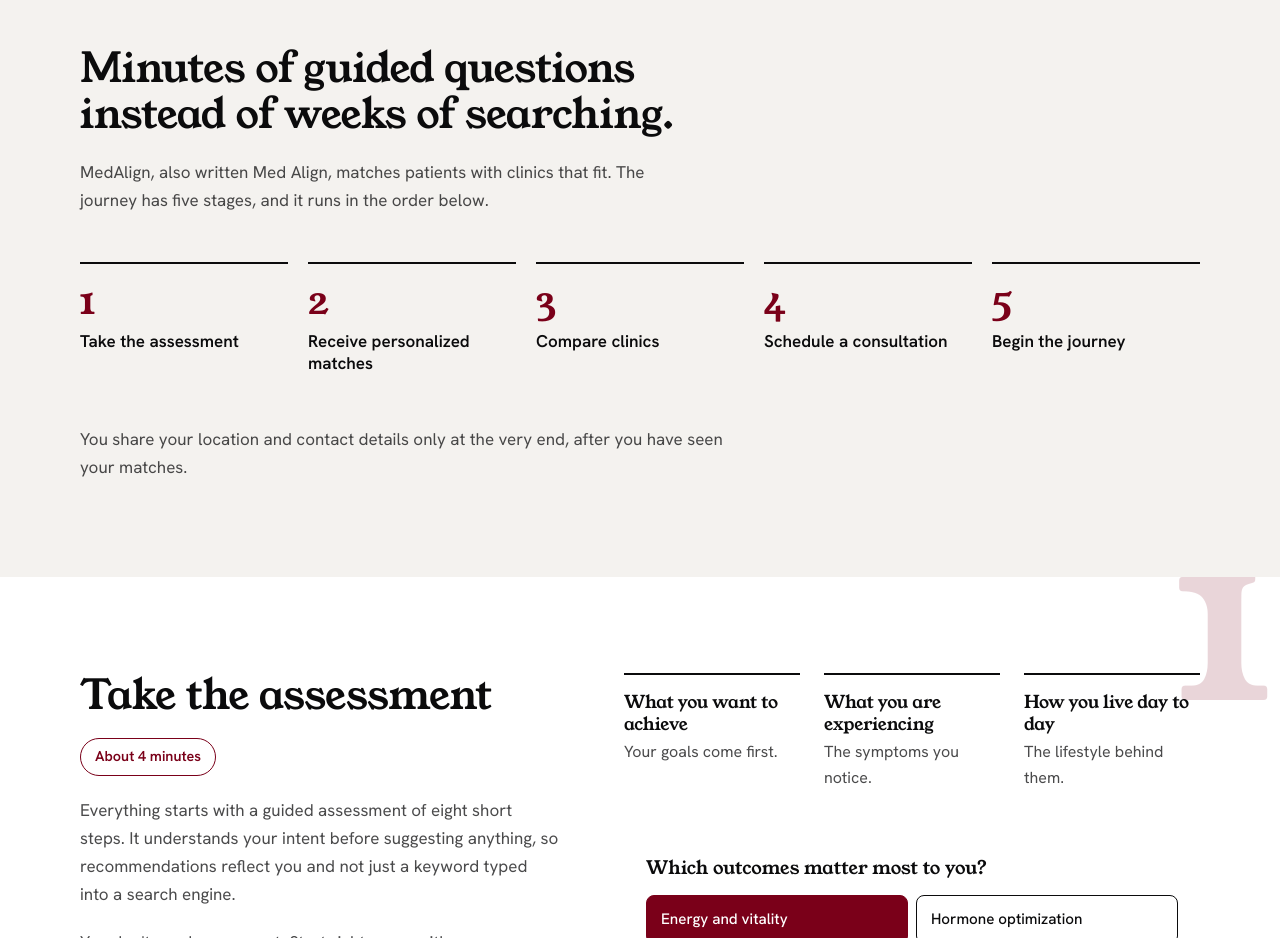
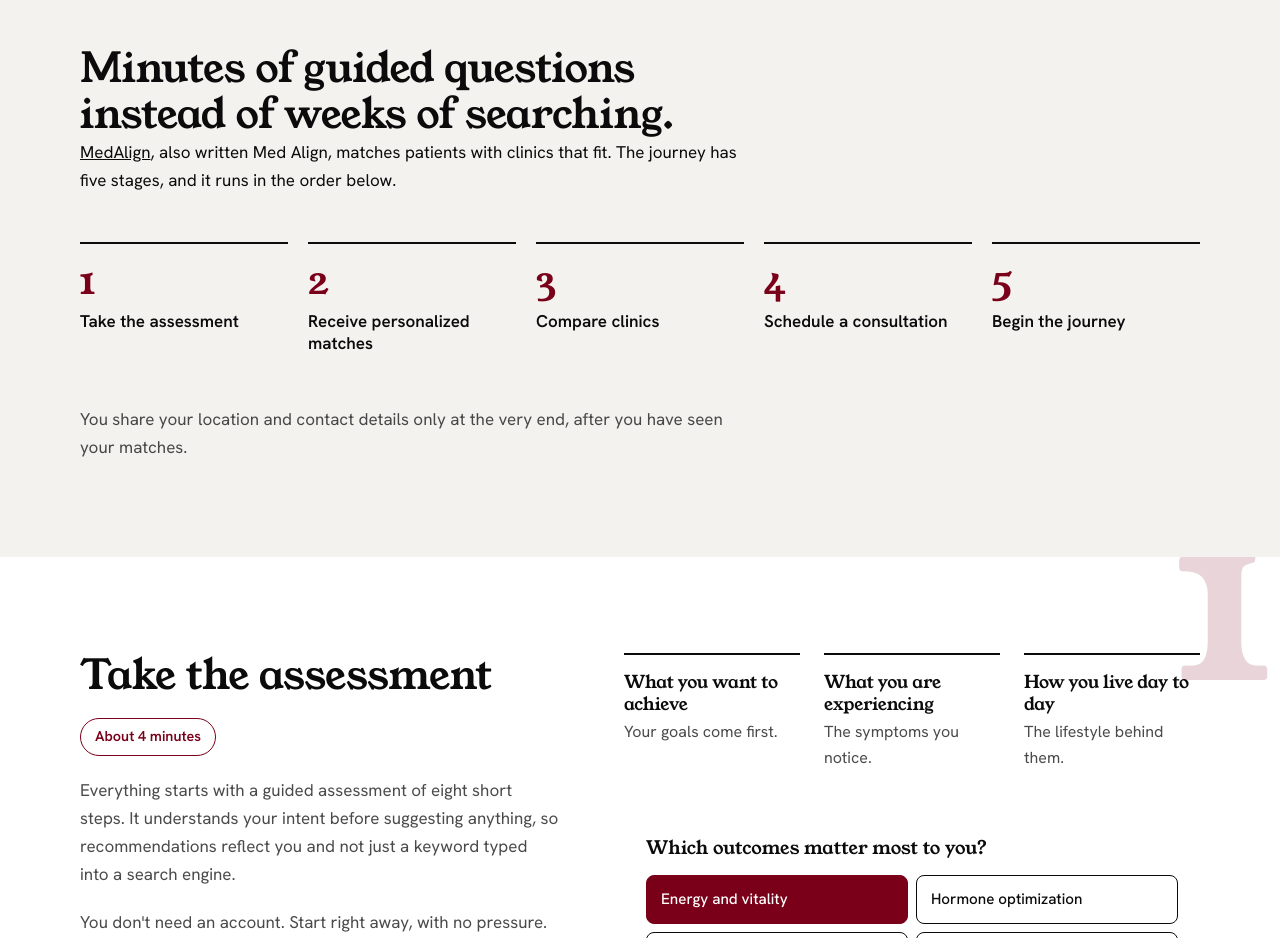
Before and after one commit to medalignwork/gett, a plain HTML site: page index.html in a window 1280 px wide. Shown: the part 1000-1938 px from the top of the page. Drawn offline with Linux system fonts and the light colour scheme.

Commit message:
Update MedAlign description with a link

```diff
--- a/index.html
+++ b/index.html
@@ -380,7 +380,7 @@
         <div class="wrap">
           <div class="glance-head">
             <h2>Minutes of guided questions instead of weeks of searching.</h2>
-            <p class="lede">MedAlign, also written Med Align, matches patients with clinics that fit. The journey has five stages, and it runs in the order below.</p>
+            <p><a href="https://about.medalign.workers.dev/">MedAlign</a>, also written Med Align, matches patients with clinics that fit. The journey has five stages, and it runs in the order below.</p>
           </div>
           <ol class="track">
             <li><a href="#step-1"><span class="big">1</span><span class="t">Take the assessment</span></a></li>
```
